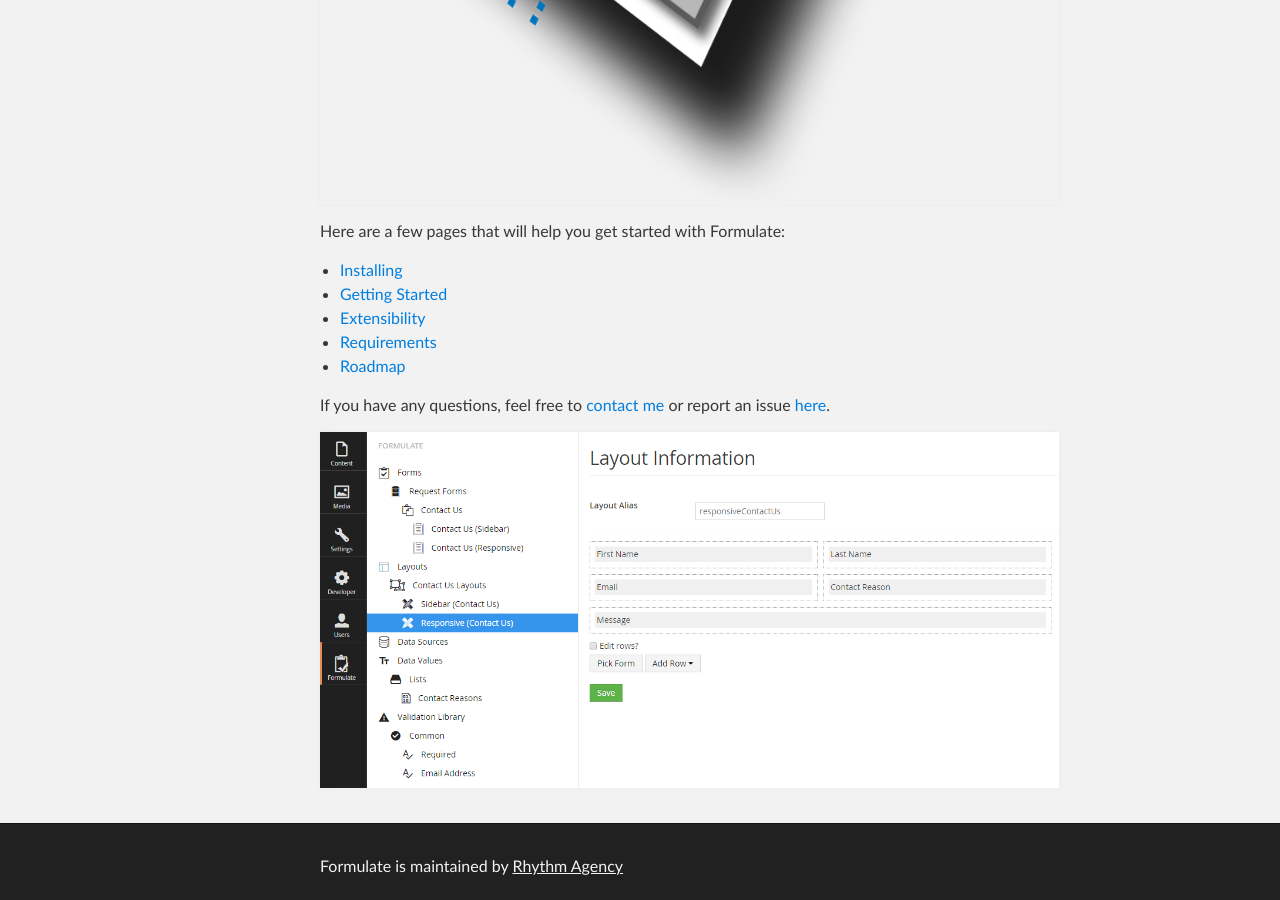
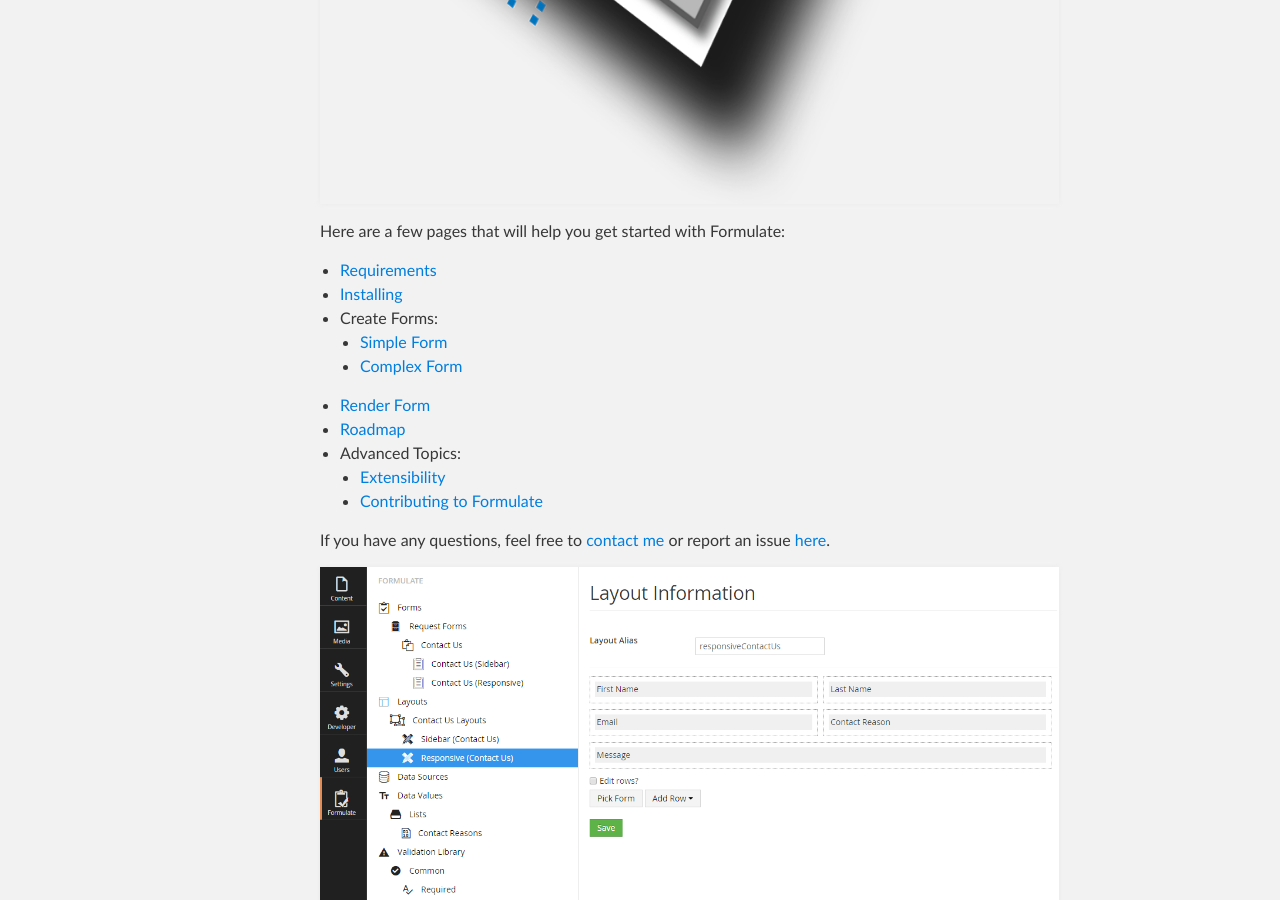
Before and after one commit to rhythmagency/formulate, a Jekyll site: the page built from index.md, in a window 1280 px wide and 900 px high, scrolled down 898 px. Built offline with Jekyll 4.4.1, drawn with Linux system fonts in a browser that asks for light colours.

Commit message:
Added some documentation on creating forms.

```diff
--- a/index.md
+++ b/index.md
@@ -10,11 +10,16 @@
 
 Here are a few pages that will help you get started with Formulate:
 
+* [Requirements](/requirements)
 * [Installing](/installing)
-* [Getting Started](/getting-started)
-* [Extensibility](/extensibility)
-* [Requirements](/requirements)
+* Create Forms:
+  * [Simple Form](/simple-form)
+  * [Complex Form](/simple-form)
+* [Render Form](/render-form)
 * [Roadmap](/roadmap)
+* Advanced Topics:
+  * [Extensibility](/extensibility)
+  * [Contributing to Formulate](https://github.com/rhythmagency/formulate#contributing)
 
 If you have any questions, feel free to [contact me](http://www.nicholaswestby.com/contact/) or report an issue [here](https://github.com/rhythmagency/formulate/issues).
 
```
Also changed, not shown: complex-form.md (added, +16 -0 lines), render-form.md (renamed from getting-started.md, +7 -1 lines), simple-form.md (added, +15 -0 lines).
